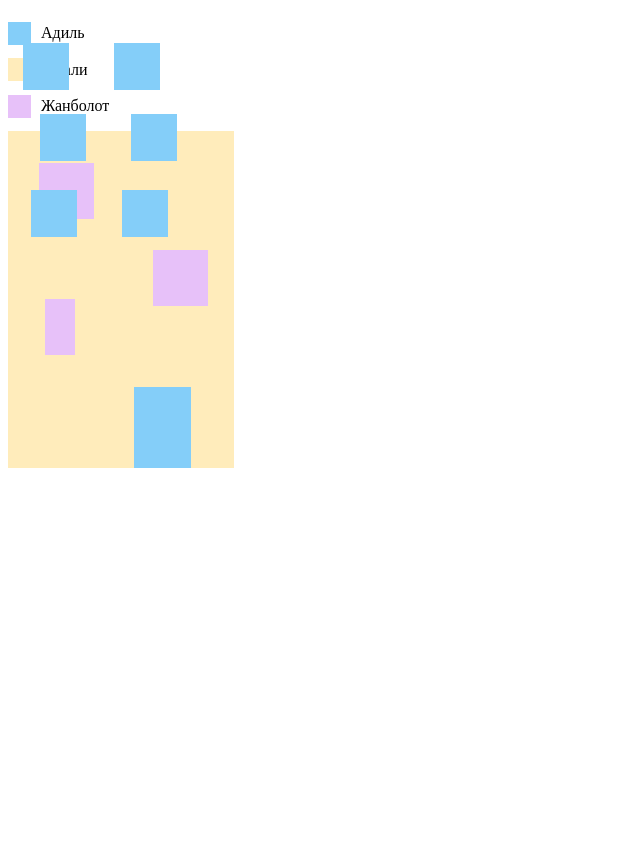
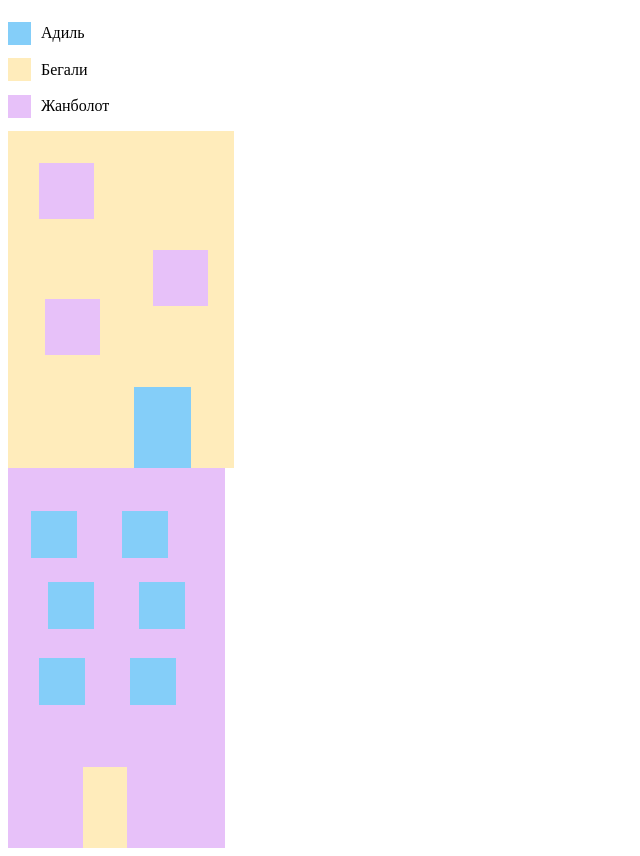
Before and after one commit to ZhanbolotAbdrasilov17/team_work, a plain HTML site: page index.html in a window 1280 px wide. Shown: the whole page, without its empty margins (0-640 px from the left). Before the commit the page ends 800 px from the top, so only its background shows below. Drawn offline with Linux system fonts and the light colour scheme.

Commit message:
fix conflict

```diff
--- a/style.css
+++ b/style.css
@@ -84,10 +84,6 @@
 
    background: #84CEF9;
  }
-<<<<<<< HEAD
-
-=======
->>>>>>> b1754f30519231d2fbb597ceab7e66a7a2594611
 
  .purple-house {
    width: 217px;
@@ -150,7 +146,6 @@
    left: 122px;
    top: 190px;
    background: #84CEF9;
-<<<<<<< HEAD
  }
  .yellow-door {
    position: absolute;
@@ -160,6 +155,3 @@
    top: 299px;
    background-color: #FFECBB;
  }
-=======
- }
->>>>>>> b1754f30519231d2fbb597ceab7e66a7a2594611
```
Lines whose indentation alone changed are shown as unchanged.
